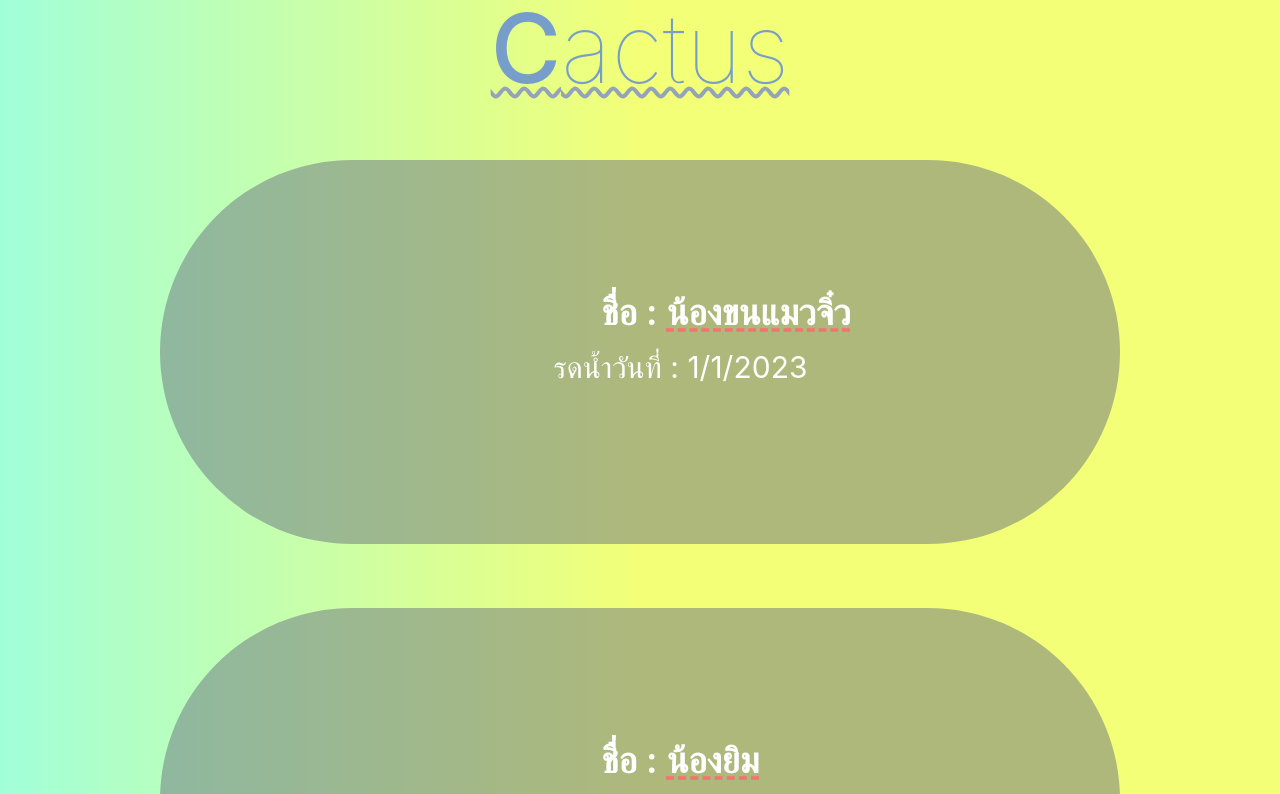
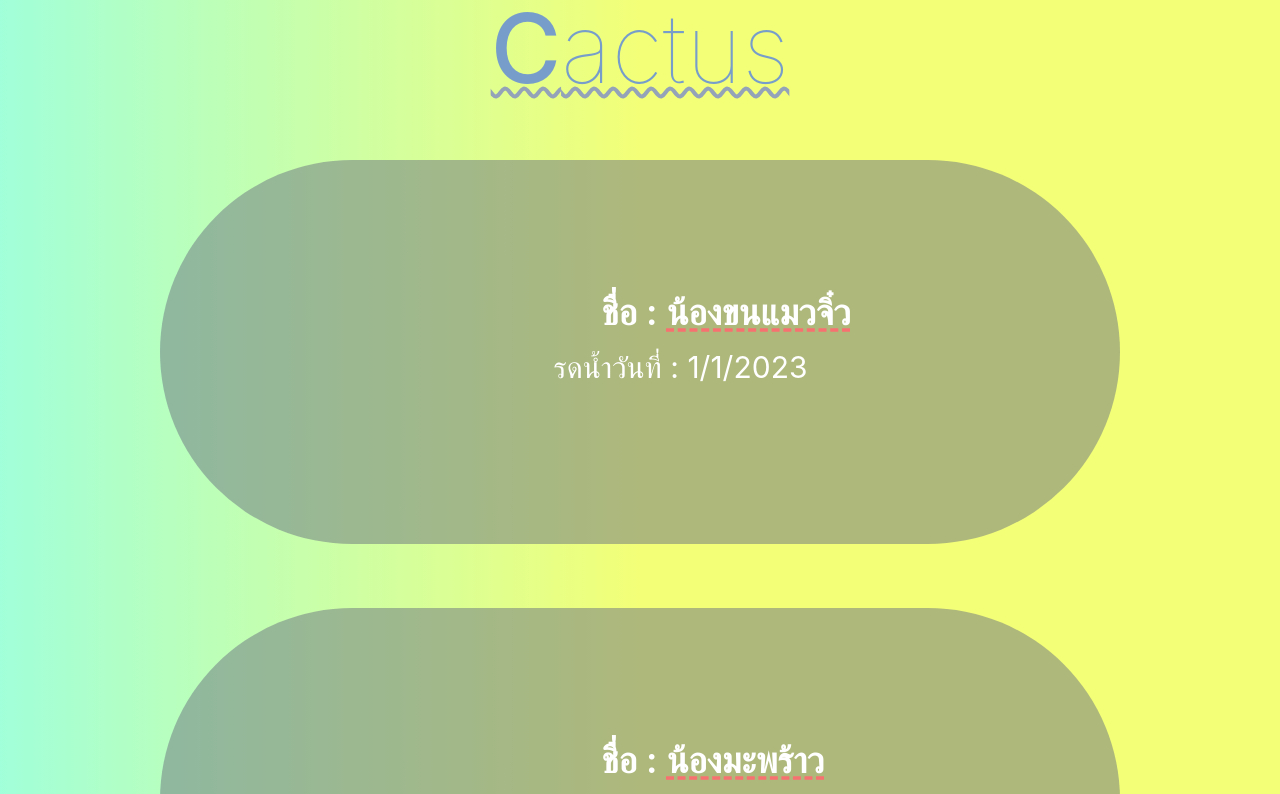
Before and after one commit to ChuBu0012/Watering_Cactus, a React (Create React App) app: page / in a window 1280 px wide. Shown: the top 794 px of the page. Built offline with nearby package versions, Linux system fonts and the light colour scheme.

Commit message:
Update tree.js

```diff
--- a/src/tree.js
+++ b/src/tree.js
@@ -27,7 +27,7 @@
           Date: 0,
           Month: 0,
           name: "น้องมะพร้าว",
-          water: "29/12/2022",
+          water: "1/1/2023",
         },
 
         {
@@ -68,18 +68,18 @@
           water: "3/1/2023",
         },
         {
-          id: 15,
+          id: 16,
           Date: 0,
           Month: 0,
           name: "น้องยิม",
           water: "1/1/2023",
         },
         {
-          id: 16,
+          id: 15,
           Date: 0,
           Month: 0,
           name: "เขียวเข้ม",
-          water: "29/12/2022",
+          water: "3/1/2023",
         },
         {
           id: 17,
```
